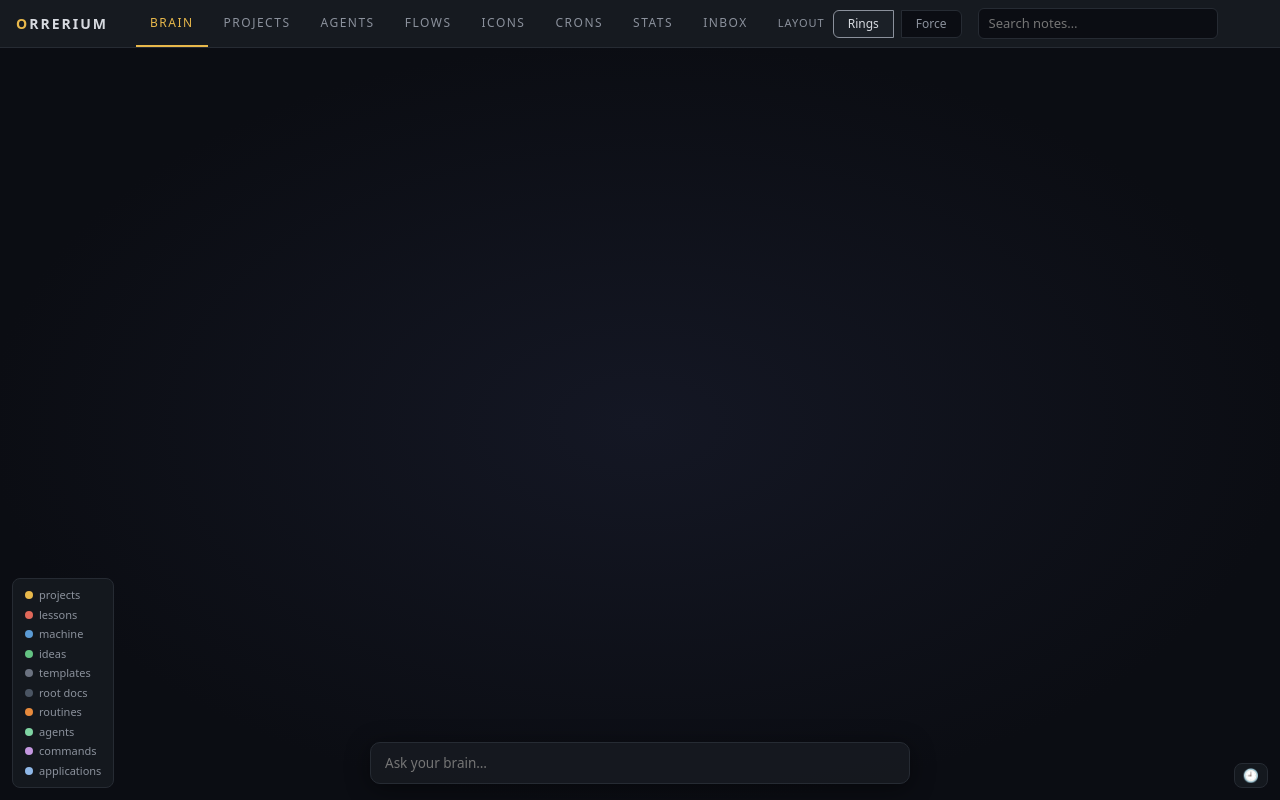
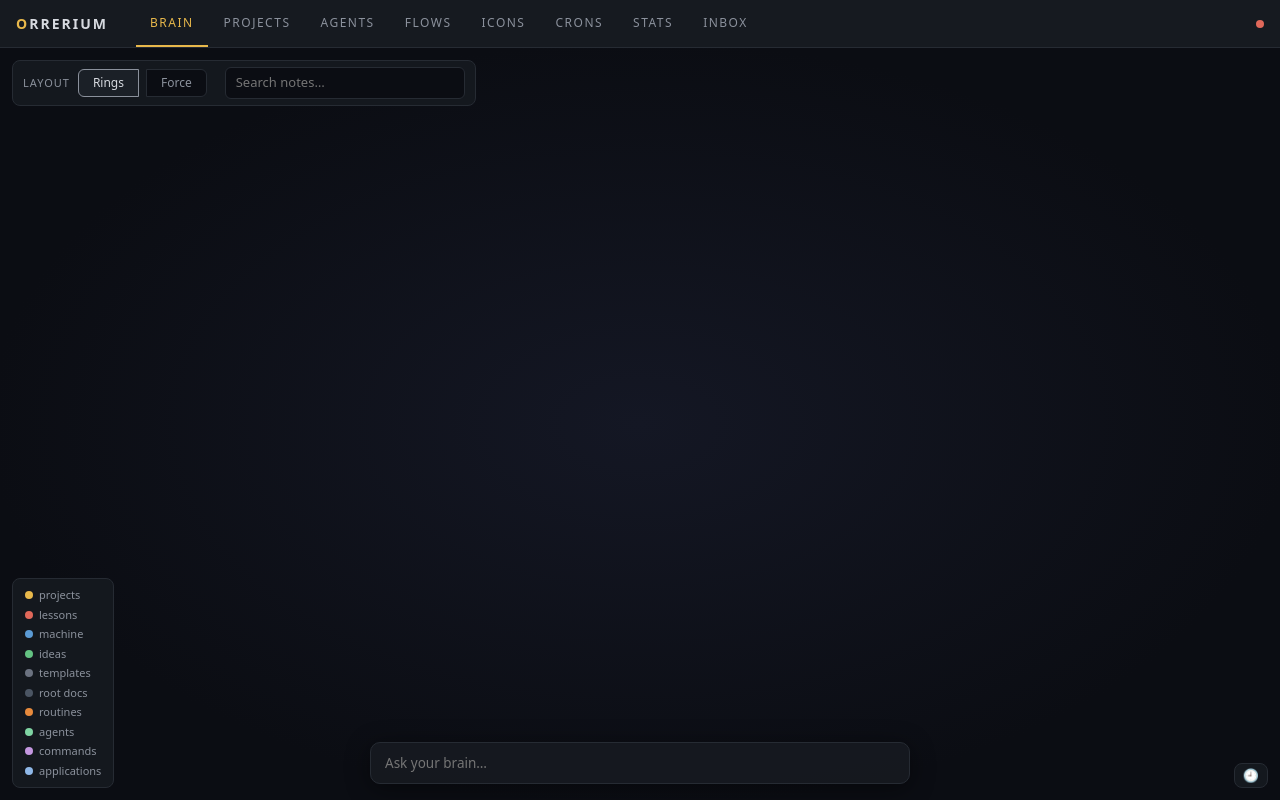
Before and after one commit to cfirz/Orrerium, a website with bundled scripts: page public/index.html in a window 1280 px wide. Built offline with nearby package versions, Linux system fonts and the light colour scheme; no server answers; files whose address does not match are found by name.

Commit message:
Graph controls float over the graph instead of the topbar
The layout and motion toggles and the note search move into a panel
pinned to the graph's top-left corner, styled like the legend. Living
inside #panel-brain, it hides with the graph, so the per-panel CSS that
hid each control on the other tabs goes away. The topbar keeps the
wordmark, the panel tabs and the live dot, now at its right edge.

The panel wraps when the graph area is narrow (a note open on a small
window), and the search count only takes space while a search is active.

```diff
--- a/public/index.html
+++ b/public/index.html
@@ -19,6 +19,12 @@
       <button class="nav-btn" data-panel="stats">Stats</button>
       <button class="nav-btn" data-panel="inbox">Inbox <span class="nav-count" id="inbox-count" hidden></span></button>
     </nav>
+    <div id="status-dot" class="status-dot" title="connecting…"></div>
+  </header>
+  <main class="layout panel-section" id="panel-brain">
+    <section id="graph-panel" class="graph-panel">
+      <svg id="graph" role="img" aria-label="Knowledge graph of the Brain vault"></svg>
+      <div class="graph-controls">
         <div class="layout-toggle" id="layout-toggle">
           <span class="seg-label">layout</span>
           <button class="seg-btn" data-layout="rings">Rings</button>
@@ -33,11 +39,7 @@
           <input id="search" type="search" placeholder="Search notes…" autocomplete="off" spellcheck="false">
           <span id="search-count" class="search-count"></span>
         </div>
-    <div id="status-dot" class="status-dot" title="connecting…"></div>
-  </header>
-  <main class="layout panel-section" id="panel-brain">
-    <section id="graph-panel" class="graph-panel">
-      <svg id="graph" role="img" aria-label="Knowledge graph of the Brain vault"></svg>
+      </div>
       <div id="legend" class="legend"></div>
       <button id="ask-history-btn" class="ask-history-btn" title="Conversation history">🕘</button>
       <div id="ask-history" class="ask-history hidden">
--- a/public/style.css
+++ b/public/style.css
@@ -91,11 +91,34 @@ body {
 .nav-count[hidden] { display: none; }
 .nav-count.ready { background: var(--c-idea); color: var(--bg); }
 
-/* topbar graph controls only apply to the brain panel */
-body:not([data-panel="brain"]) .search-wrap { display: none; }
-body:not([data-panel="brain"]) .layout-toggle,
-body:not([data-panel="brain"]) .motion-toggle { display: none; }
-.search-wrap { margin-left: auto; display: flex; align-items: center; gap: 8px; }
+.status-dot {
+  margin-left: auto;
+  width: 8px; height: 8px; border-radius: 50%;
+  background: var(--text-dim);
+  flex: none;
+}
+.status-dot.live { background: var(--c-idea); }
+.status-dot.down { background: var(--c-lesson); }
+
+/* ---------- graph controls ---------- */
+/* floats over the graph's top-left corner; living inside #panel-brain means it
+   hides with the graph, no per-panel rules needed */
+.graph-controls {
+  position: absolute;
+  left: 12px;
+  top: 12px;
+  z-index: 5;
+  max-width: calc(100% - 24px);
+  display: flex;
+  flex-wrap: wrap;
+  align-items: center;
+  gap: 8px 18px;
+  background: color-mix(in srgb, var(--panel) 85%, transparent);
+  border: 1px solid var(--border);
+  border-radius: 8px;
+  padding: 6px 10px;
+}
+.search-wrap { display: flex; align-items: center; gap: 8px; }
 #search {
   background: var(--bg);
   border: 1px solid var(--border);
@@ -109,17 +132,10 @@ body:not([data-panel="brain"]) .motion-toggle { display: none; }
 }
 #search:focus { border-color: var(--text-dim); }
 .search-count { color: var(--text-dim); font-size: 12px; min-width: 40px; text-align: right; }
-.status-dot {
-  width: 8px; height: 8px; border-radius: 50%;
-  background: var(--text-dim);
-  flex: none;
-}
-.status-dot.live { background: var(--c-idea); }
-.status-dot.down { background: var(--c-lesson); }
+.search-count:empty { display: none; } /* don't pad the panel when nothing is searched */
 
-/* ---------- layout toggle ---------- */
+/* ---------- layout / motion toggles ---------- */
 .layout-toggle, .motion-toggle { display: flex; align-items: center; gap: 8px; }
-.motion-toggle { margin-left: 14px; }
 /* the toggle only earns its space where the OS is actually suppressing motion */
 .motion-toggle:not([data-relevant]) { display: none; }
 .seg-label { color: var(--text-dim); font-size: 11px; text-transform: uppercase; letter-spacing: 1px; }
```
Also changed, not shown: CHANGELOG.md, README.md. Lines whose indentation alone changed are shown as unchanged.
